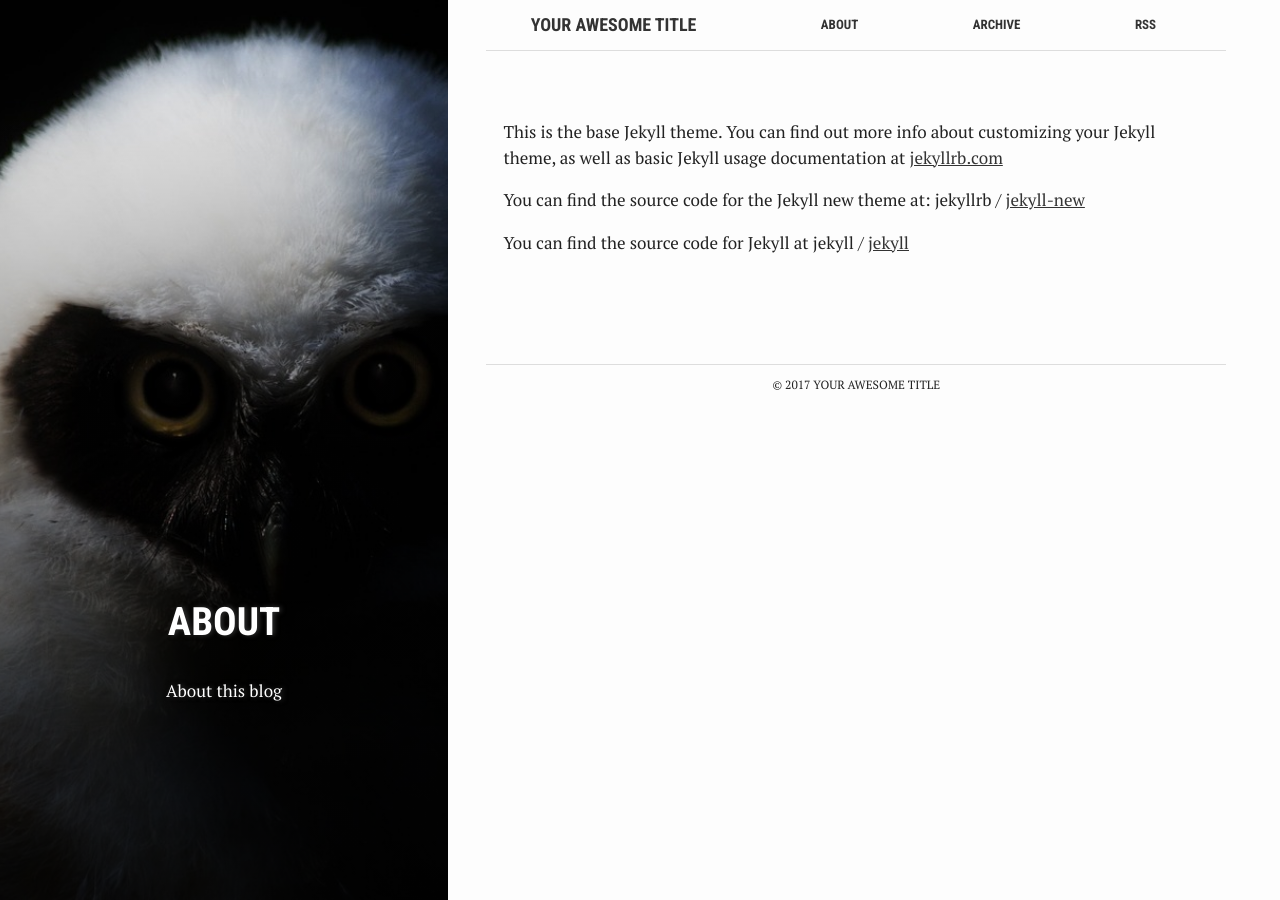
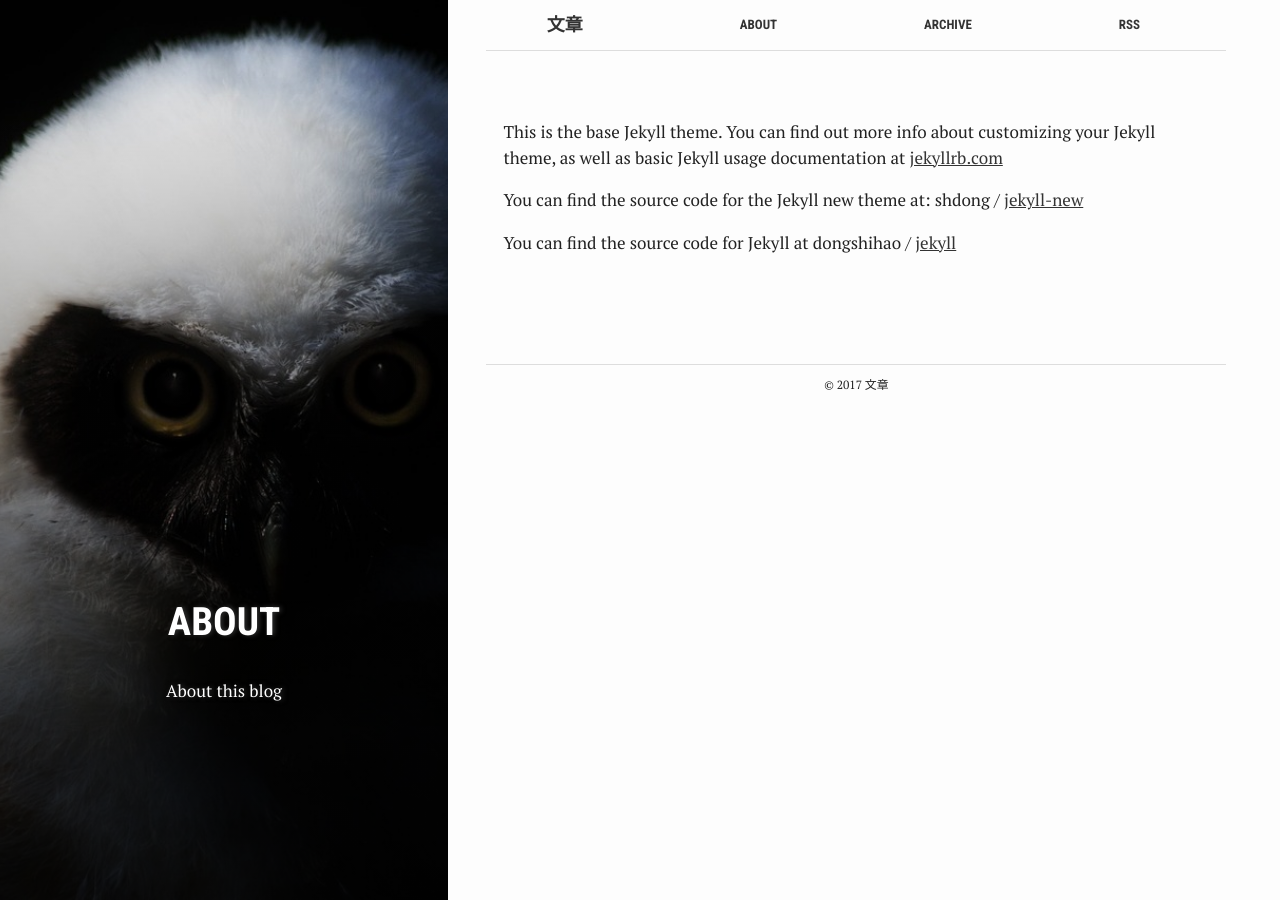
Before and after one commit to dongshihao/dongshihao.github.io, a Jekyll site: the page built from about.md, in a window 1280 px wide. Built offline with Jekyll 4.4.1, drawn with Linux system fonts in a browser that asks for light colours.

Commit message:
theme_update_post_TITLE

```diff
--- a/_config.yml
+++ b/_config.yml
@@ -6,8 +6,8 @@
 # 'jekyll serve'. If you change this file, please restart the server process.
 
 # Site settings
-title: Your awesome title
-email: your-email@domain.com
+title: 文章
+email: dshhit@domain.com
 description: > # this means to ignore newlines until "baseurl:"
   Write an awesome description for your new site here. You can edit this
   line in _config.yml. It will appear in your document head meta (for
@@ -15,9 +15,9 @@ description: > # this means to ignore newlines until "baseurl:"
 baseurl: "" # the subpath of your site, e.g. /blog
 lang: "en"
 url: "http://localhost:4000" # the base hostname & protocol for your site
-twitter_username: jekyllrb
-github_username:  jekyll
-disqus_username:
+twitter_username: shdong
+github_username:  dongshihao
+#disqus_username:
 
 # Build settings
 markdown: kramdown
--- a/index.html
+++ b/index.html
@@ -3,7 +3,7 @@ bg: "rails.jpg"
 layout: default
 crawlertitle: "shdong"
 title: "shdong"
-summary: "main page"
+summary: "MY BLOG"
 ---
 
 {% for post in site.posts limit: 5 %}
```
Also changed, not shown: README.md.
